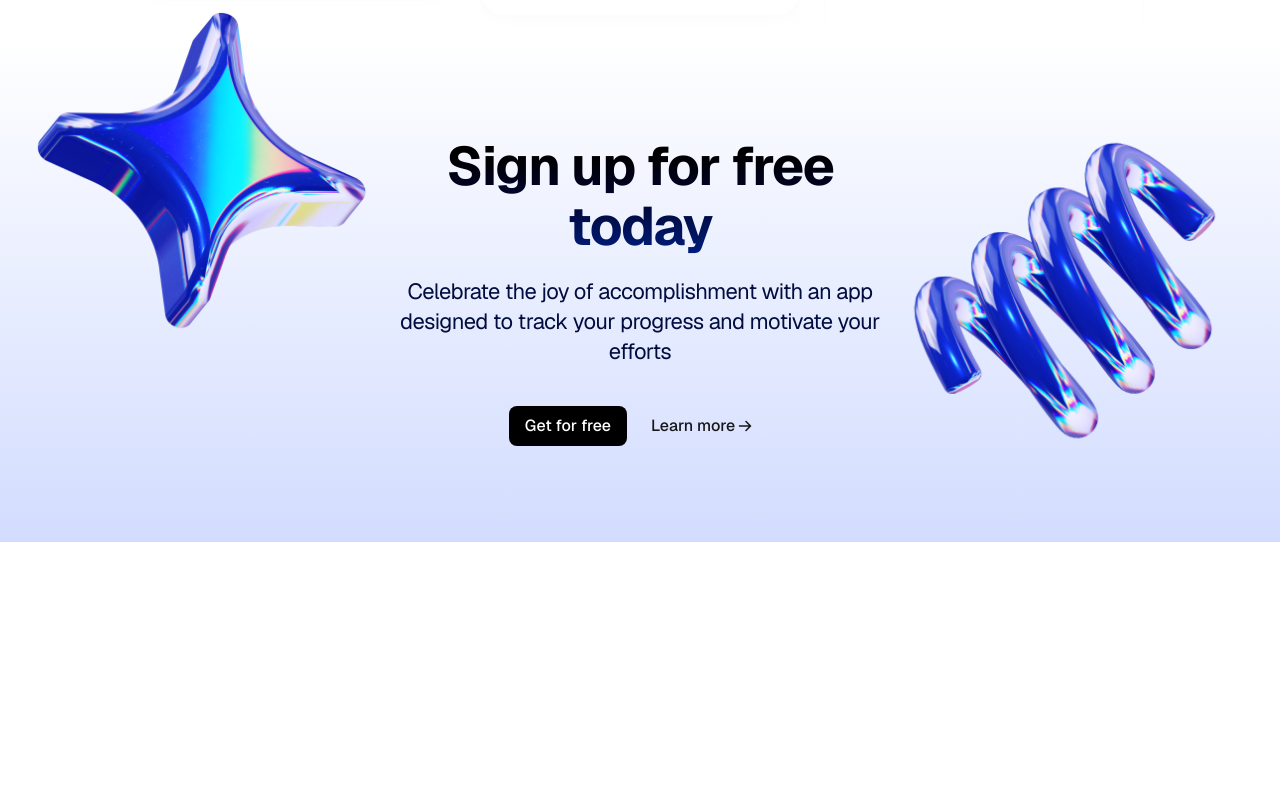
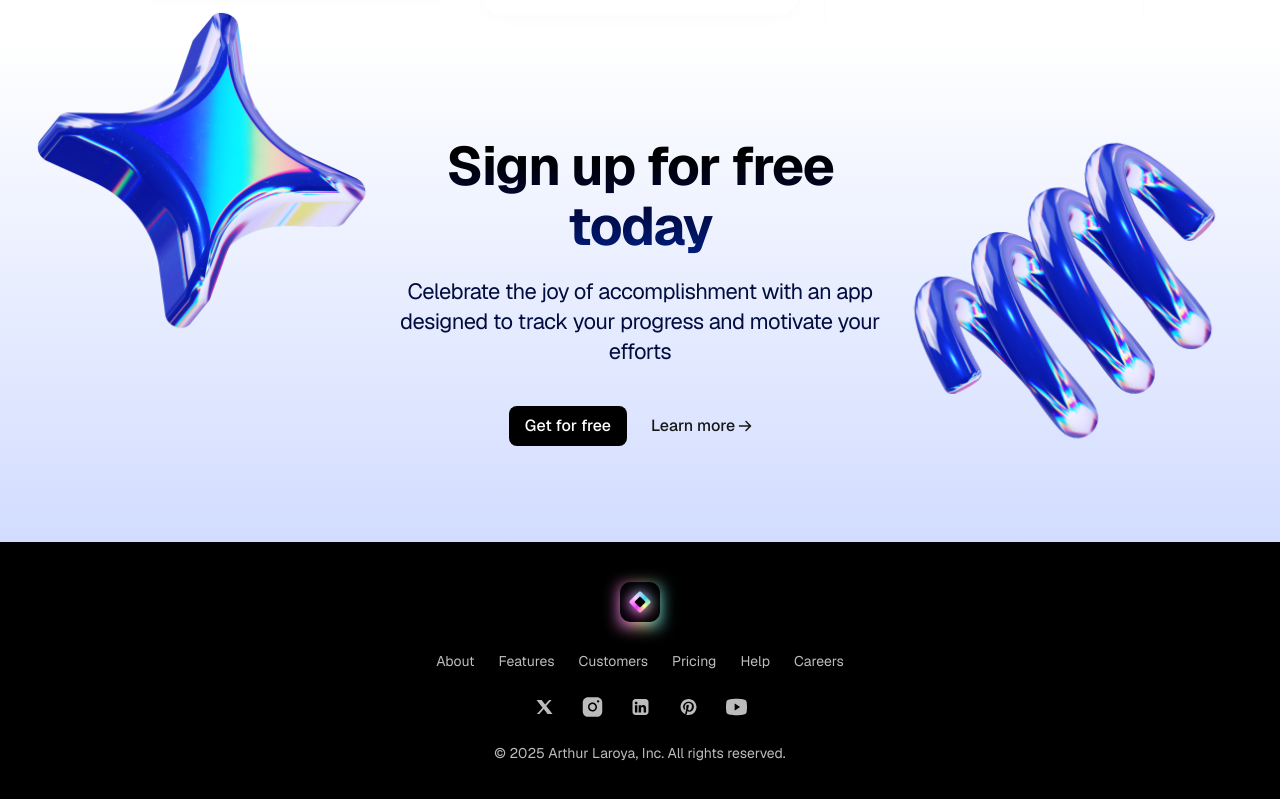
Before and after one commit to ajlaroya/saas-landing-page, a Next.js app: page / in a window 1280 px wide. Shown: the part 4315-5114 px from the top of the page. Before the commit the page ends 4857 px from the top, so only its background shows below. Built offline with nearby package versions, Linux system fonts and the light colour scheme.

Commit message:
footer section complete!

```diff
--- a/app/page.tsx
+++ b/app/page.tsx
@@ -1,4 +1,5 @@
 import { CallToAction } from "./sections/CallToAction";
+import { Footer } from "./sections/Footer";
 import { Header } from "./sections/Header";
 import { Hero } from "./sections/Hero";
 import { LogoTicker } from "./sections/LogoTicker";
@@ -16,6 +17,7 @@
       <Pricing />
       <Testimonials />
       <CallToAction />
+      <Footer />
     </>
   );
 }
--- a/app/sections/Footer.tsx
+++ b/app/sections/Footer.tsx
@@ -1,3 +1,38 @@
+import Image from "next/image";
+import logo from "@/logosaas.png";
+import SocialX from "@/social-x.svg";
+import SocialInsta from "@/social-insta.svg";
+import SocialLinkedIn from "@/social-linkedin.svg";
+import SocialPin from "@/social-pin.svg";
+import SocialYoutube from "@/social-youtube.svg";
+
 export const Footer = () => {
-  return null;
+  return (
+    <footer className="bg-black py-10 text-center text-sm text-[#BCBCBC]">
+      <div className="container mx-auto px-8">
+        <div className="relative inline-flex before:absolute before:top-1 before:bottom-0 before:h-full before:w-full before:bg-[linear-gradient(to_right,#F87BFF,#FB92CF,#FFDD9B,#C2F0B1,#2FD8FE)] before:blur before:content-['']">
+          <Image src={logo} height={40} alt="Logo" className="relative" />
+        </div>
+        <nav className="mt-6 flex flex-col gap-6 md:flex-row md:justify-center">
+          <a href="#">About</a>
+          <a href="#">Features</a>
+          <a href="#">Customers</a>
+          <a href="#">Pricing</a>
+          <a href="#">Help</a>
+          <a href="#">Careers</a>
+        </nav>
+        <div className="mt-6 flex justify-center gap-6">
+          <SocialX />
+          <SocialInsta />
+          <SocialLinkedIn />
+          <SocialPin />
+          <SocialYoutube />
+        </div>
+        <p className="mt-6">
+          &copy; {new Date().getFullYear()} Arthur Laroya, Inc. All rights
+          reserved.
+        </p>
+      </div>
+    </footer>
+  );
 };
```
